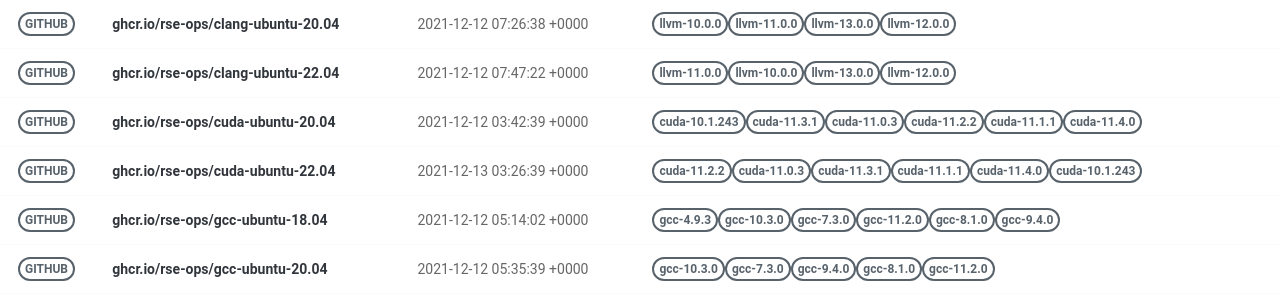
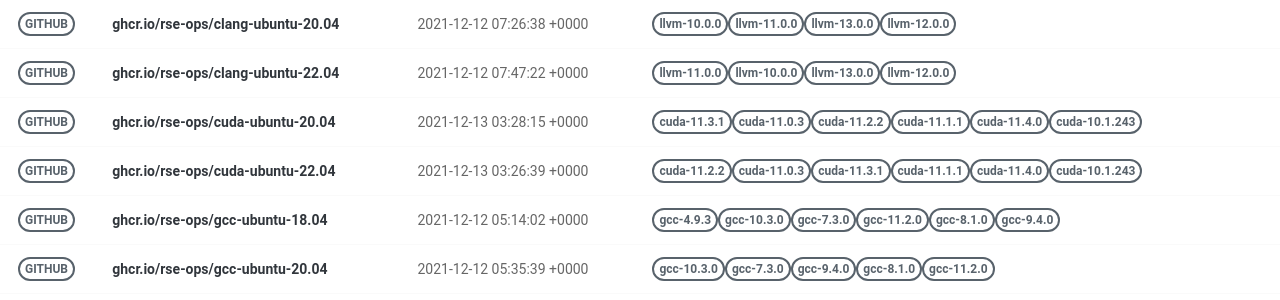
Before and after one commit to rse-ops/docker-images, a Jekyll site: the page built from pages/index.md, in a window 1280 px wide. Shown: the part 179-479 px from the top of the page. Built offline with Jekyll 4.4.1, drawn with Linux system fonts in a browser that asks for light colours; nearby versions of some CDN libraries.

Commit message:
Automated push to update library 2021-12-13

```diff
--- a/_library/ghcr.io-rse-ops-cuda-ubuntu-20.04.md
+++ b/_library/ghcr.io-rse-ops-cuda-ubuntu-20.04.md
@@ -1,14 +1,11 @@
 ---
 layout: container
 name: ghcr.io/rse-ops/cuda-ubuntu-20.04
-updated_at: 2021-12-12 03:42:39.416017
+updated_at: 2021-12-13 03:28:15.010544
 
 
 container_url: https://github.com/orgs/rse-ops/packages/container/package/cuda-ubuntu-20.04
 versions:
- - tag: cuda-10.1.243
-   dockerfile: https://github.com/rse-ops/docker-images/blob/main/ubuntu/cuda/Dockerfile
-   manifest: https://crane.ggcr.dev/manifest/ghcr.io/rse-ops/cuda-ubuntu-20.04:cuda-10.1.243
  - tag: cuda-11.3.1
    dockerfile: https://github.com/rse-ops/docker-images/blob/main/ubuntu/cuda/Dockerfile
    manifest: https://crane.ggcr.dev/manifest/ghcr.io/rse-ops/cuda-ubuntu-20.04:cuda-11.3.1
```
Also changed, not shown: other parts of _library/ghcr.io-rse-ops-cuda-ubuntu-20.04.md (+3 -0 lines).
